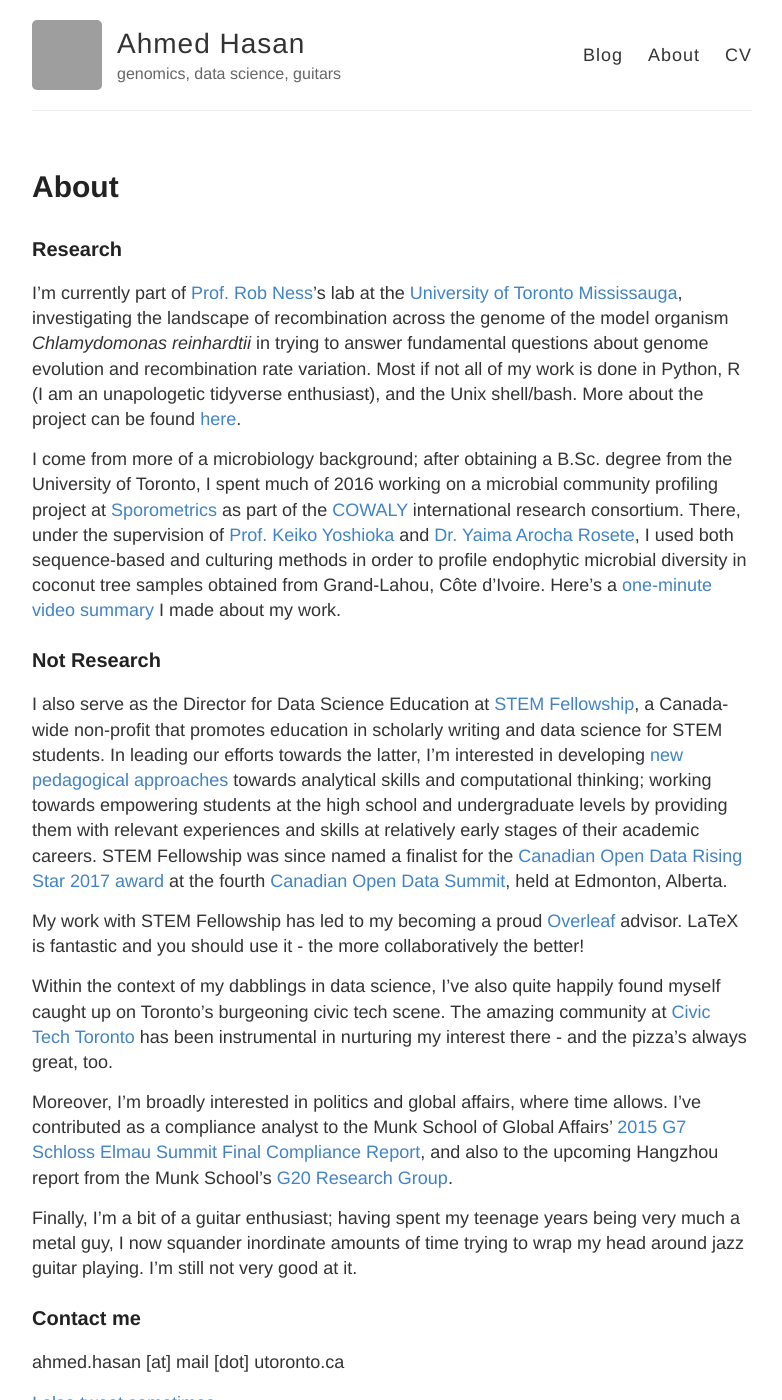
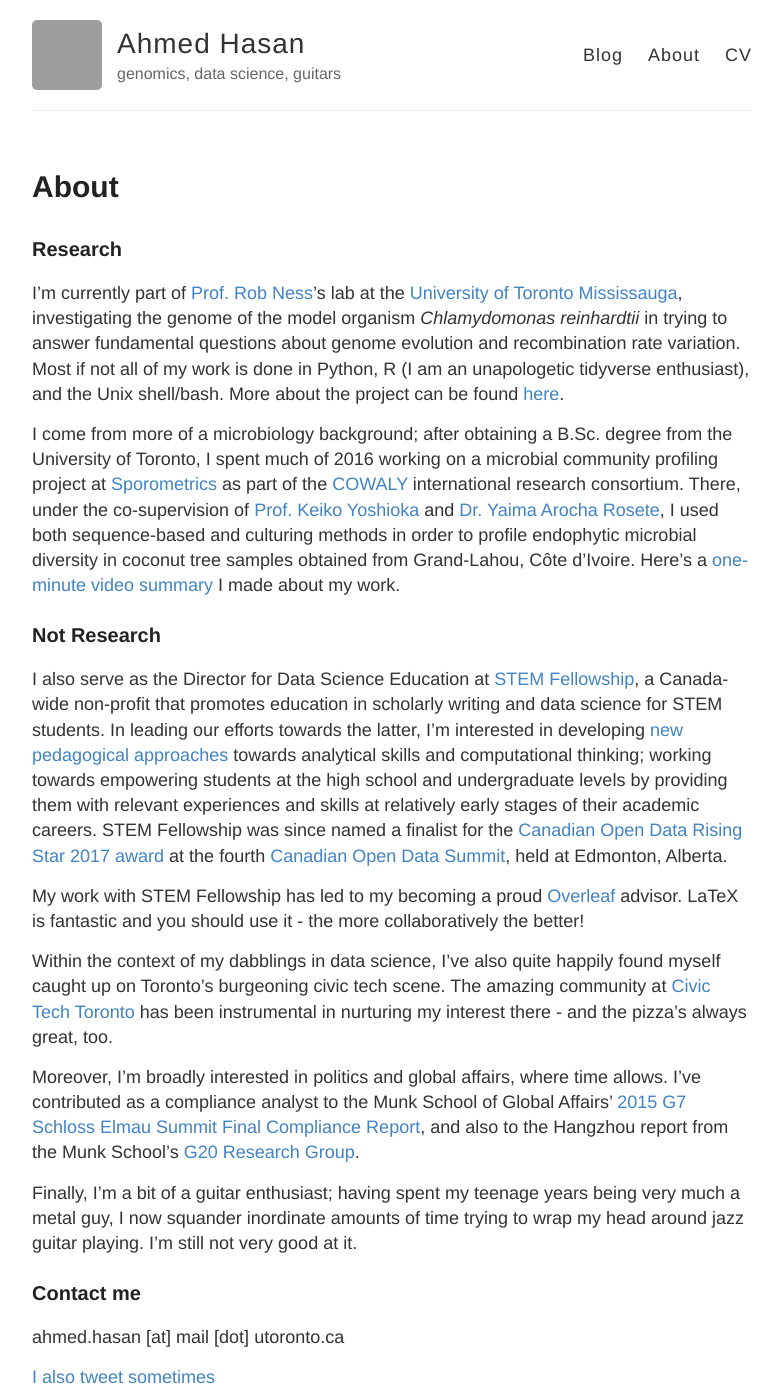
Before and after one commit to aays/site_old, a Jekyll site: the page built from about.md, in a window 1280 px wide and 1400 px high. Shown: the whole window, without its empty margins (248-1030 px from the left). Built offline with Jekyll 4.4.1, drawn with Linux system fonts in a browser that asks for light colours; grey boxes are pictures that could not be loaded.

Commit message:
Update about.md

```diff
--- a/about.md
+++ b/about.md
@@ -7,9 +7,9 @@ published: true
 
 ### Research
 
-I'm currently part of [Prof. Rob Ness](http://sites.utm.utoronto.ca/ness/content/research)'s lab at the [University of Toronto Mississauga](http://www.utm.utoronto.ca/biology/), investigating the landscape of recombination across the genome of the model organism _Chlamydomonas reinhardtii_ in trying to answer fundamental questions about genome evolution and recombination rate variation. Most if not all of my work is done in Python, R (I am an unapologetic tidyverse enthusiast), and the Unix shell/bash. More about the project can be found [here](https://github.com/aays/fiftyshadesofgreen/wiki).
+I'm currently part of [Prof. Rob Ness](http://sites.utm.utoronto.ca/ness/content/research)'s lab at the [University of Toronto Mississauga](http://www.utm.utoronto.ca/biology/), investigating the genome of the model organism _Chlamydomonas reinhardtii_ in trying to answer fundamental questions about genome evolution and recombination rate variation. Most if not all of my work is done in Python, R (I am an unapologetic tidyverse enthusiast), and the Unix shell/bash. More about the project can be found [here](https://github.com/aays/fiftyshadesofgreen/wiki).
 
-I come from more of a microbiology background; after obtaining a B.Sc. degree from the University of Toronto, I spent much of 2016 working on a microbial community profiling project at [Sporometrics](http://sporometrics.com) as part of the [COWALY](http://cowaly.com) international research consortium. There, under the supervision of [Prof. Keiko Yoshioka](http://labs.csb.utoronto.ca/yoshioka/) and [Dr. Yaima Arocha Rosete](http://www.sporometrics.com/company/team/dr-yaima-arocha-rosete/), I used both sequence-based and culturing methods in order to profile endophytic microbial diversity in coconut tree samples obtained from Grand-Lahou, Côte d'Ivoire. Here's a [one-minute video summary](https://www.youtube.com/watch?v=59eKe4kp1bU) I made about my work.
+I come from more of a microbiology background; after obtaining a B.Sc. degree from the University of Toronto, I spent much of 2016 working on a microbial community profiling project at [Sporometrics](http://sporometrics.com) as part of the [COWALY](http://cowaly.com) international research consortium. There, under the co-supervision of [Prof. Keiko Yoshioka](http://labs.csb.utoronto.ca/yoshioka/) and [Dr. Yaima Arocha Rosete](http://www.sporometrics.com/company/team/dr-yaima-arocha-rosete/), I used both sequence-based and culturing methods in order to profile endophytic microbial diversity in coconut tree samples obtained from Grand-Lahou, Côte d'Ivoire. Here's a [one-minute video summary](https://www.youtube.com/watch?v=59eKe4kp1bU) I made about my work.
 
 ### Not Research
 
@@ -19,7 +19,7 @@ My work with STEM Fellowship has led to my becoming a proud [Overleaf](https://w
 
 Within the context of my dabblings in data science, I've also quite happily found myself caught up on Toronto's burgeoning civic tech scene. The amazing community at [Civic Tech Toronto](http://www.civictech.ca) has been instrumental in nurturing my interest there - and the pizza's always great, too.
 
-Moreover, I'm broadly interested in politics and global affairs, where time allows. I've contributed as a compliance analyst to the Munk School of Global Affairs' [2015 G7 Schloss Elmau Summit Final Compliance Report](http://www.g8.utoronto.ca/evaluations/2015compliance-final/), and also to the upcoming Hangzhou report from the Munk School's [G20 Research Group](http://www.g20.utoronto.ca).
+Moreover, I'm broadly interested in politics and global affairs, where time allows. I've contributed as a compliance analyst to the Munk School of Global Affairs' [2015 G7 Schloss Elmau Summit Final Compliance Report](http://www.g8.utoronto.ca/evaluations/2015compliance-final/), and also to the Hangzhou report from the Munk School's [G20 Research Group](http://www.g20.utoronto.ca).
 
 Finally, I'm a bit of a guitar enthusiast; having spent my teenage years being very much a metal guy, I now squander inordinate amounts of time trying to wrap my head around jazz guitar playing. I'm still not very good at it.
 
```
